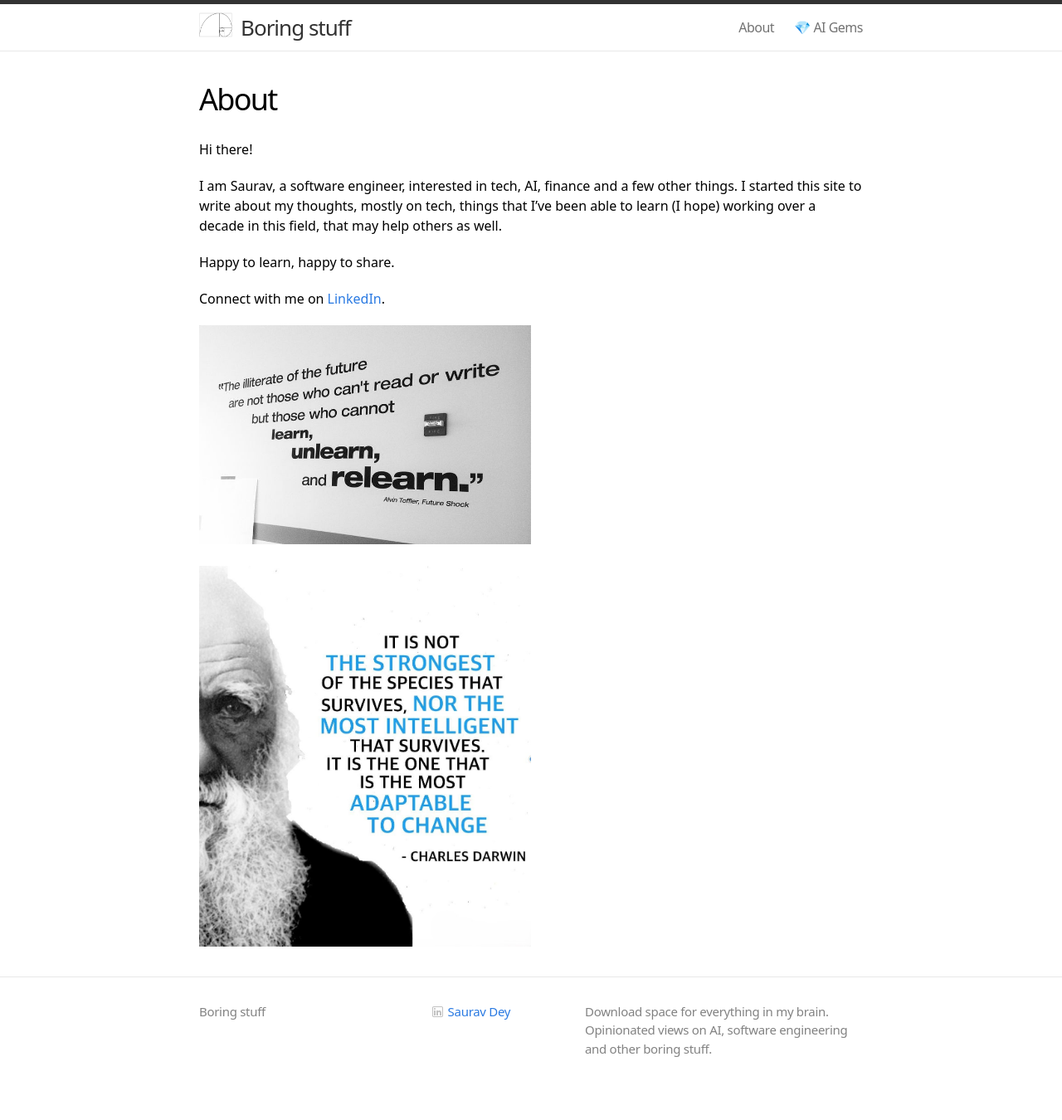
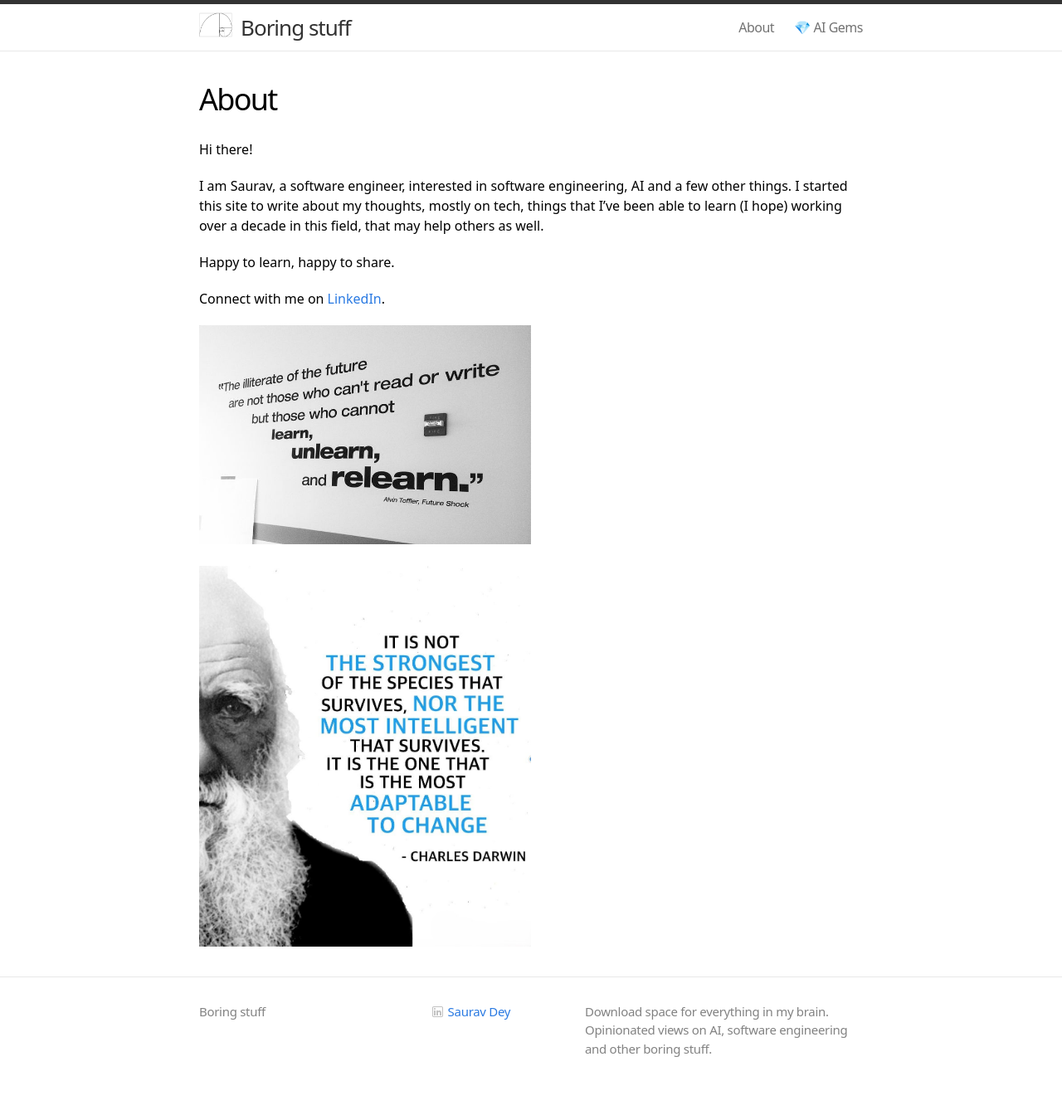
Before and after one commit to mindyouragents/mindyouragents.github.io, a Jekyll site: the page built from about.md, in a window 1280 px wide. Shown: the whole page at 83% size. Built offline with Jekyll 4.4.1, drawn with Linux system fonts in a browser that asks for light colours; some web fonts are replaced.

Commit message:
Update about.md

```diff
--- a/about.md
+++ b/about.md
@@ -8,7 +8,7 @@ comment: false
 
 Hi there!
 
-I am Saurav, a software engineer, interested in tech, AI, finance and a few other things.
+I am Saurav, a software engineer, interested in software engineering, AI and a few other things.
 I started this site to write about my thoughts, mostly on tech, things that I've been able to learn (I hope) working over a decade in this field, that may help others as well.
 
 Happy to learn, happy to share.
```
